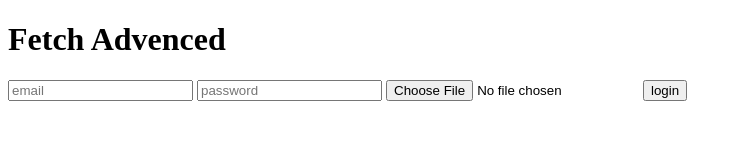
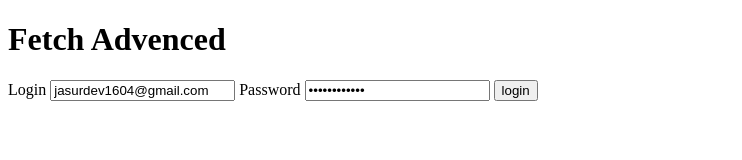
Before and after one commit to Otelbayev/JavaScript, a plain HTML site: page lesson47/index.html in a window 1280 px wide. Shown: the whole page, without its empty margins (0-742 px from the left). Drawn offline with Linux system fonts and the light colour scheme.

Commit message:
Fetch Advenced

```diff
--- a/lesson47/index.html
+++ b/lesson47/index.html
@@ -7,17 +7,23 @@
   </head>
   <body>
     <h1 id="title">Fetch Advenced</h1>
-    <form name="formEvent">
-      <input id="email" name="email" type="email" placeholder="email" />
-      <input
-        id="password"
-        name="password"
-        type="password"
-        placeholder="password"
-      />
-      <input type="file" name="file" id="file" />
-      <input type="submit" value="login" />
-    </form>
+    <label for="login">Login</label>
+    <input
+      id="email"
+      type="text"
+      placeholder="login"
+      value="jasurdev1604@gmail.com"
+      name="login"
+    />
+    <label for="password">Password</label>
+    <input
+      id="password"
+      type="password"
+      placeholder="password"
+      value="Jasurbek2004"
+      name="password"
+    />
+    <button onclick="login()">login</button>
     <script src="./index.js"></script>
   </body>
 </html>
--- a/lesson47/index.js
+++ b/lesson47/index.js
@@ -6,40 +6,16 @@
 // 	—  ReadbleStream
 // 	—  Fetch API's
 
-// const login = () => {
-//   fetch("http://localhost:8080/api/public/auth/login", {
-//     method: "POST",
-//     headers: {
-//       "Content-Type": "application/json",
-//     },
-//     body: JSON.stringify({
-//       email: email.value,
-//       password: password.value,
-//     }),
-//   })
-//     .then((res) => res.json())
-//     .then((res) => {
-//       console.log(res);
-//     });
-// };
-
-// fetch("./txt.txt")
-//   .then((res) => res.text())
-//   .then((res) => console.log(res));
-
-//!Form Data
-
-formEvent.onsubmit = (e) => {
-  e.preventDefault();
-  let body = new FormData(formEvent);
-  //   let imgUrl = URL.createObjectURL(file.files[0]);
-  //   console.log(imgUrl);
-  body.append("userImg", file.files[0]);
-  body.append("roleIdSet", "1");
-  body.delete("password");
-  fetch("http://httpbin.org/post", {
+const login = () => {
+  fetch("http://localhost:8080/api/public/auth/login", {
     method: "POST",
-    body,
+    headers: {
+      "Content-Type": "application/json",
+    },
+    body: JSON.stringify({
+      email: email.value,
+      password: password.value,
+    }),
   })
     .then((res) => res.json())
     .then((res) => console.log(res));
```
